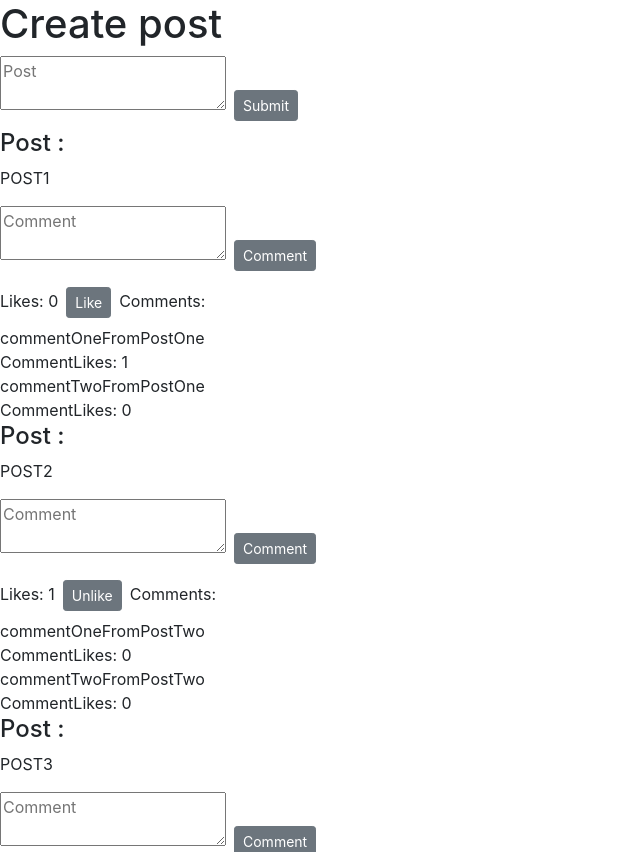
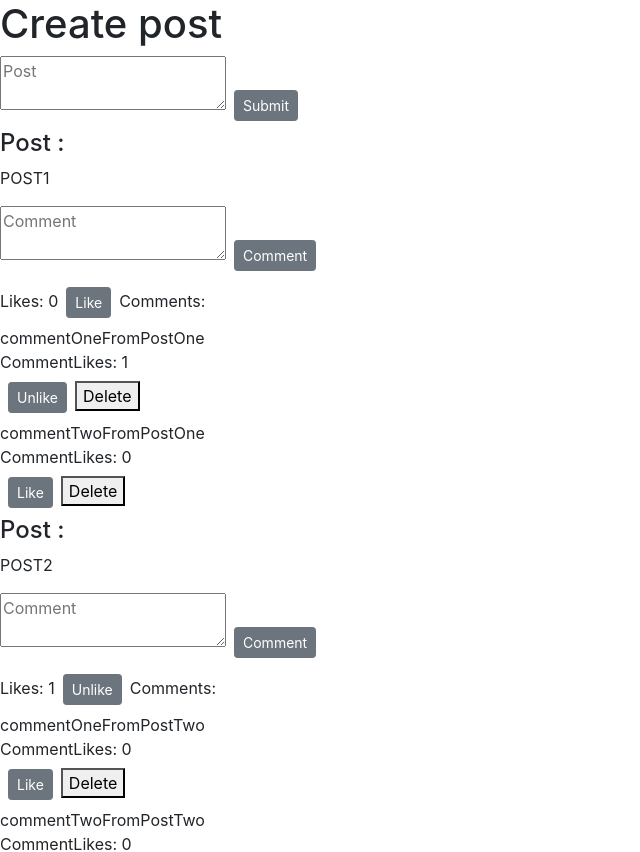
Before and after one commit to cindyliang01/eventful, a React (Create React App) app: page / in a window 1280 px wide. Shown: the top 852 px of the page, without its empty margins (0-640 px from the left). Built offline with nearby package versions, Linux system fonts and the light colour scheme.

Commit message:
Implemented a like button for each comment

```diff
--- a/src/App.js
+++ b/src/App.js
@@ -92,6 +92,20 @@ class App extends Component {
     this.setState({ dummyListPosts: copyOfPosts });
   };
 
+  addLikeForComment = (commentId, specificPost) => {
+    const copyOfPosts = [...this.state.dummyListPosts];
+    const index = copyOfPosts.indexOf(specificPost);
+    copyOfPosts[index] = { ...specificPost };
+
+    if (specificPost.comments[commentId - 1].commentLikes === 0) {
+      copyOfPosts[index].comments[commentId - 1].commentLikes++;
+      this.setState({ dummyListPosts: copyOfPosts });
+    } else {
+      copyOfPosts[index].comments[commentId - 1].commentLikes--;
+      this.setState({ dummyListPosts: copyOfPosts });
+    }
+  };
+
   render() {
     return (
       <React.Fragment>
@@ -100,6 +114,7 @@ class App extends Component {
           addLike={this.addLike}
           createPost={this.createPost}
           createComment={this.createComment}
+          addLikeForComment={this.addLikeForComment}
         />
       </React.Fragment>
     );
--- a/src/components/eachComment.jsx
+++ b/src/components/eachComment.jsx
@@ -3,12 +3,20 @@ import React, { Component } from "react";
 class EachComment extends Component {
   render() {
     const { comments } = this.props.onePost;
+    const { onePost, addLikeForComment } = this.props;
     return (
       <div>
         {comments.map((eachComment) => (
           <React.Fragment>
             <div>{eachComment.text}</div>
             <div>CommentLikes: {eachComment.commentLikes}</div>
+            <button
+              className="btn btn-secondary btn-sm m-2"
+              onClick={() => addLikeForComment(eachComment.id, onePost)}
+            >
+              {eachComment.commentLikes === 0 ? "Like" : "Unlike"}
+            </button>
+            <button>Delete</button>
           </React.Fragment>
         ))}
       </div>
--- a/src/components/post.jsx
+++ b/src/components/post.jsx
@@ -4,7 +4,7 @@ import EachComment from "./eachComment";
 
 class Post extends Component {
   render() {
-    const { onePost, addLike, createComment } = this.props;
+    const { onePost, addLike, createComment, addLikeForComment } = this.props;
     return (
       <div>
         <h4>Post :</h4>
@@ -22,7 +22,12 @@ class Post extends Component {
 
         <span>
           Comments:{" "}
-          {<EachComment onePost={onePost} likeUnlike={this.likeUnlike} />}
+          {
+            <EachComment
+              onePost={onePost}
+              addLikeForComment={addLikeForComment}
+            />
+          }
         </span>
       </div>
     );
--- a/src/components/posts.jsx
+++ b/src/components/posts.jsx
@@ -4,7 +4,14 @@ import PostForm from "./postForm";
 
 class Posts extends Component {
   render() {
-    const { listOfPosts, addLike, createPost, createComment } = this.props;
+    const {
+      listOfPosts,
+      addLike,
+      createPost,
+      createComment,
+
+      addLikeForComment,
+    } = this.props;
     return (
       <React.Fragment>
         <h1>Create post</h1>
@@ -18,6 +25,7 @@ class Posts extends Component {
                 key={specificPost.id}
                 addLike={addLike}
                 createComment={createComment}
+                addLikeForComment={addLikeForComment}
               />
             </React.Fragment>
           ))}
```
